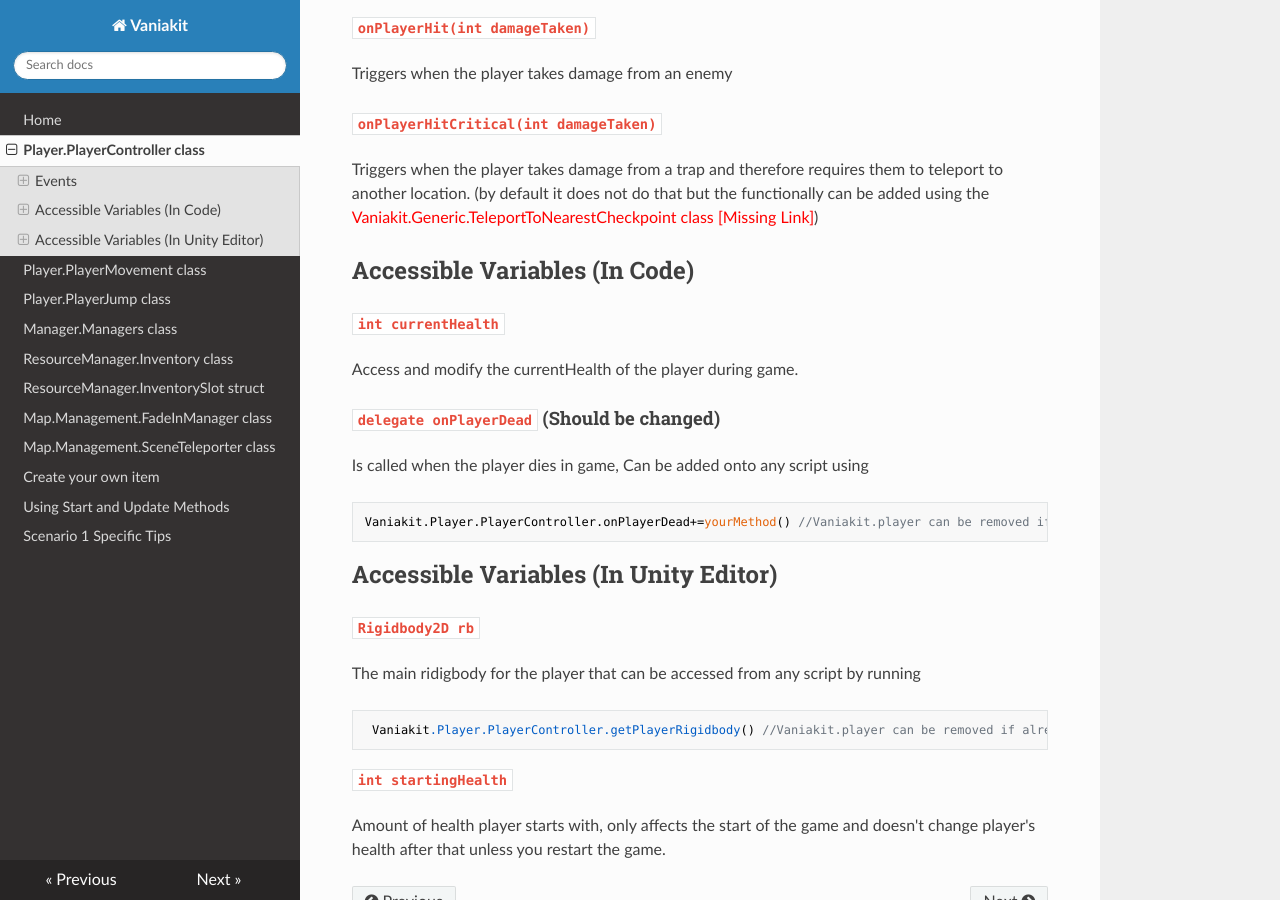
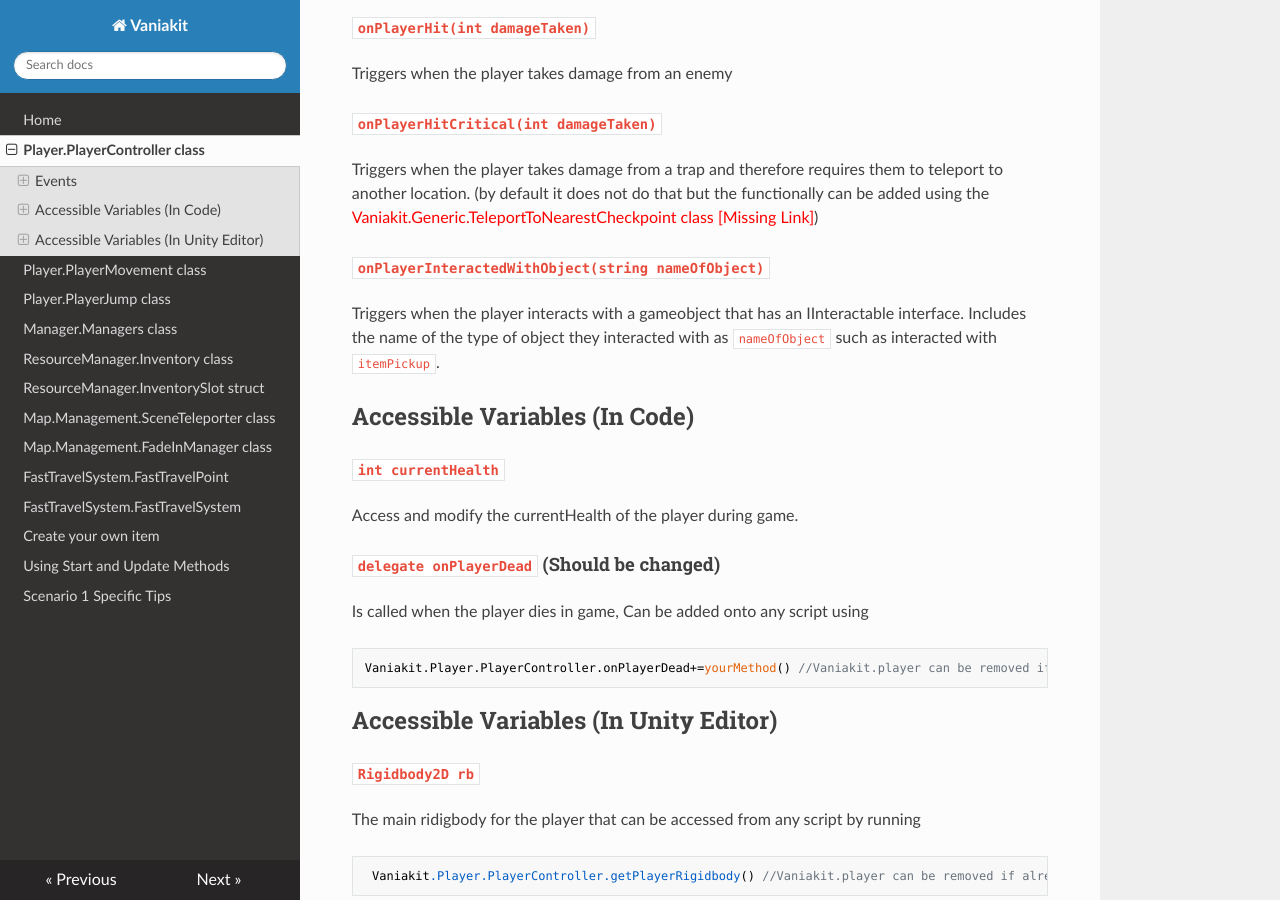
Before and after one commit to OriExe/Vaniakit-documentation, an MkDocs documentation site: the page built from docs/PlayerController.md, in a window 1280 px wide and 900 px high, scrolled down 346 px. Built offline with MkDocs 1.6.1, drawn with Linux system fonts in a browser that asks for light colours; nearby versions of some CDN libraries.

```diff
--- a/docs/PlayerController.md
+++ b/docs/PlayerController.md
@@ -9,6 +9,8 @@ The PlayerController holds important data used by other player scripts and contr
 Triggers when the player takes damage from an enemy
 #### `onPlayerHitCritical(int damageTaken)`
 Triggers when the player takes damage from a trap and therefore requires them to teleport to another location. (by default it does not do that but the functionally can be added using the <span style="color: red;"> Vaniakit.Generic.TeleportToNearestCheckpoint class [Missing Link]</span>)
+#### `onPlayerInteractedWithObject(string nameOfObject)`
+Triggers when the player interacts with a gameobject that has an IInteractable interface. Includes the name of the type of object they interacted with as `nameOfObject` such as interacted with `itemPickup`.
 ## Accessible Variables (In Code)
 #### `int currentHealth`
 Access and modify the currentHealth of the player during game.
--- a/mkdocs.yml
+++ b/mkdocs.yml
@@ -7,8 +7,10 @@ nav:
   - Manager.Managers class: Managers.md
   - ResourceManager.Inventory class: Inventory.md
   - ResourceManager.InventorySlot struct: InventorySlot.md
+  - Map.Management.SceneTeleporter class: sceneTeleporter.md
   - Map.Management.FadeInManager class: fadeInManager.md
-  - Map.Management.SceneTeleporter class: sceneTeleporter.md
+  - FastTravelSystem.FastTravelPoint : FastTravelPoint.md
+  - FastTravelSystem.FastTravelSystem : FastTravelSystem.md
   - Create your own item: createItem.md
   - Using Start and Update Methods: startandupdate.md
   - Scenario 1 Specific Tips: S1tips.md
```
Also changed, not shown: docs/FastTravelPoint.md (added, +12 -0 lines), docs/FastTravelSystem.md (added, +2 -0 lines), docs/Inventory.md (+1 -0 lines), docs/InventorySlot.md (+1 -0 lines), docs/Managers.md (+1 -0 lines).
